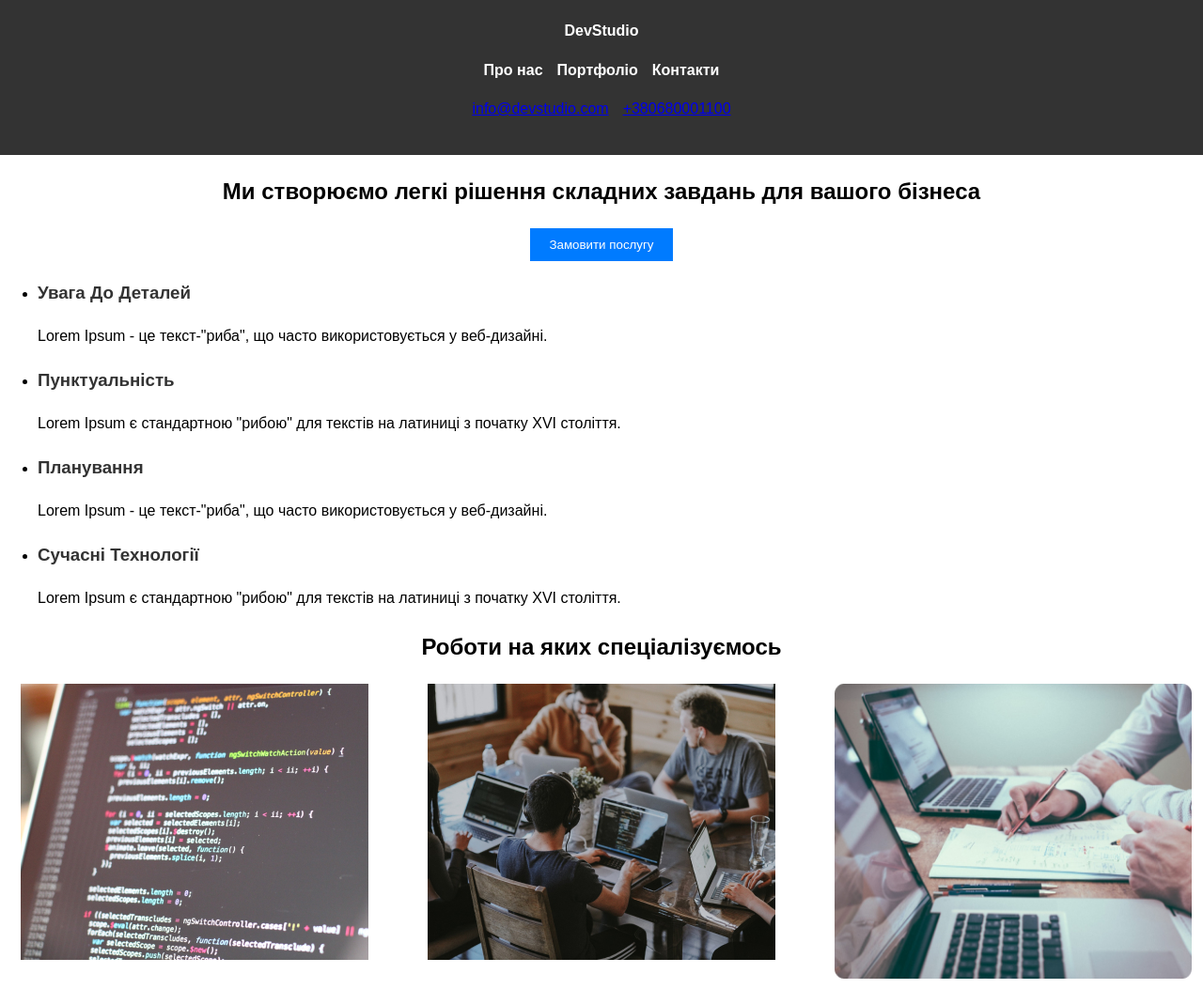
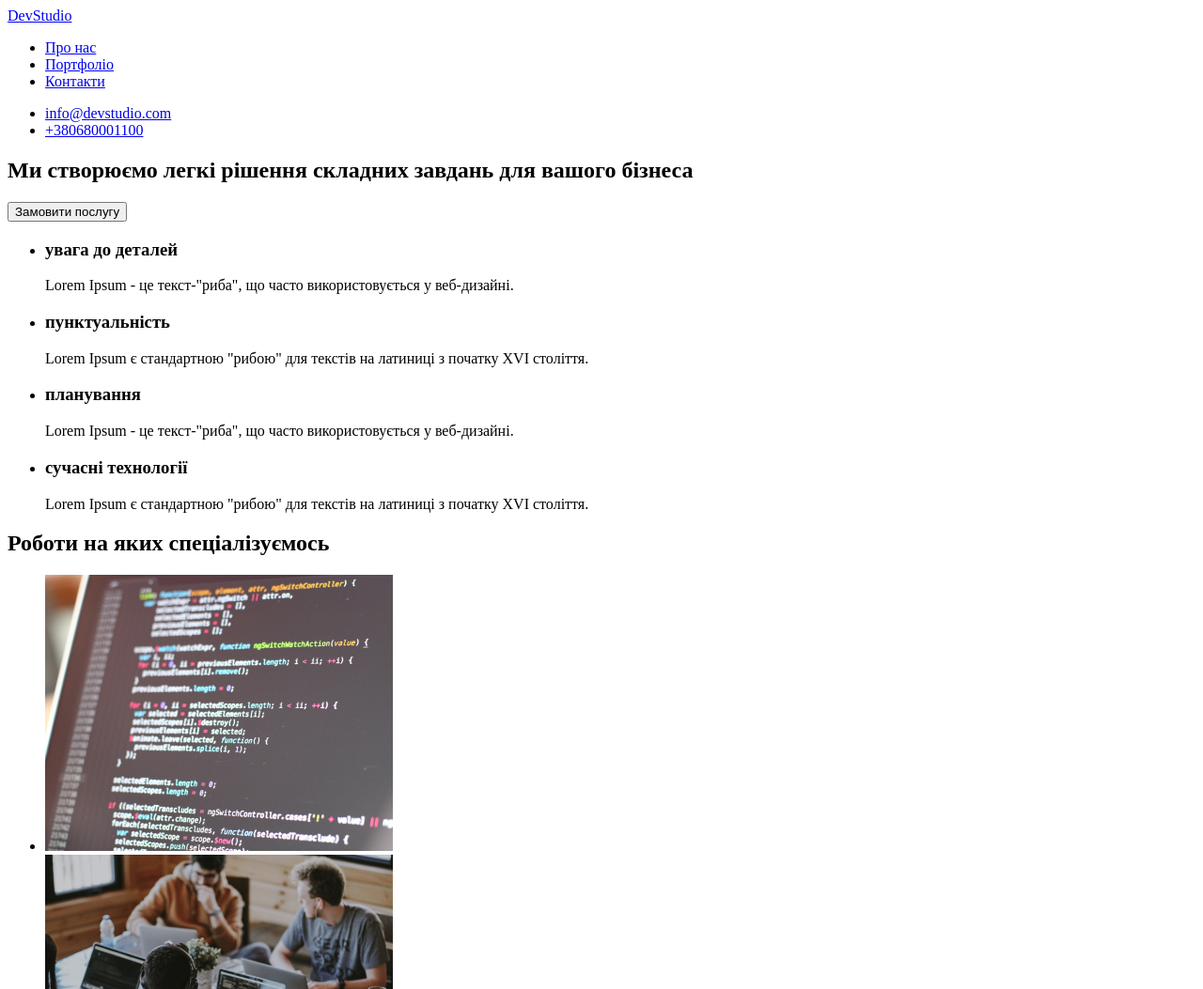
Before and after one commit to HomoRogulis/wt-markup02, a plain HTML site: page index.html in a window 1280 px wide. Shown: the top 1053 px of the page at 94% size. Drawn offline with Linux system fonts and the light colour scheme.

Commit message:
Update index.html

```diff
--- a/index.html
+++ b/index.html
@@ -1,90 +1,8 @@
 <!DOCTYPE html>
 <html>
   <head>
-    <title>WT-MARKUP-01</title>
-    <style>
-      /* Загальні стилі */
-      body {
-        font-family: Arial, sans-serif;
-        margin: 0;
-        padding: 0;
-        line-height: 1.6;
-      }
+    <title>WT-MARKUP-02</title>
 
-      header, footer {
-        background: #333;
-        color: #fff;
-        padding: 20px 0;
-        text-align: center;
-      }
-
-      header nav a, footer a {
-        color: #fff;
-        text-decoration: none;
-        font-weight: bold;
-      }
-
-      header ul, footer ul {
-        list-style: none;
-        padding: 0;
-        display: flex;
-        justify-content: center;
-        gap: 15px;
-      }
-
-      /* Секція "Роботи на яких спеціалізуємось" */
-      section:nth-of-type(3) ul {
-        display: flex;
-        justify-content: space-around;
-        flex-wrap: wrap;
-        padding: 0;
-        gap: 20px;
-      }
-
-      section:nth-of-type(3) ul li {
-        list-style: none;
-        max-width: 370px;
-      }
-
-      /* Секція "Наша команда" */
-      section:nth-of-type(4) ul {
-        display: flex;
-        justify-content: space-between;
-        flex-wrap: wrap;
-        padding: 0;
-        gap: 20px;
-      }
-
-      section:nth-of-type(4) ul li {
-        list-style: none;
-        text-align: center;
-      }
-
-      /* Стилі для заголовків та текстів */
-      main section h1, main section h2 {
-        text-align: center;
-        margin-bottom: 20px;
-      }
-
-      main section ul li h3 {
-        text-transform: capitalize;
-        color: #333;
-      }
-
-      /* Кнопки */
-      button {
-        background: #007BFF;
-        color: white;
-        border: none;
-        padding: 10px 20px;
-        cursor: pointer;
-        display: block;
-        margin: 0 auto;
-      }
-
-      button:hover {
-        background: #0056b3;
-      }
     </style>
   </head>
   <body>
```
